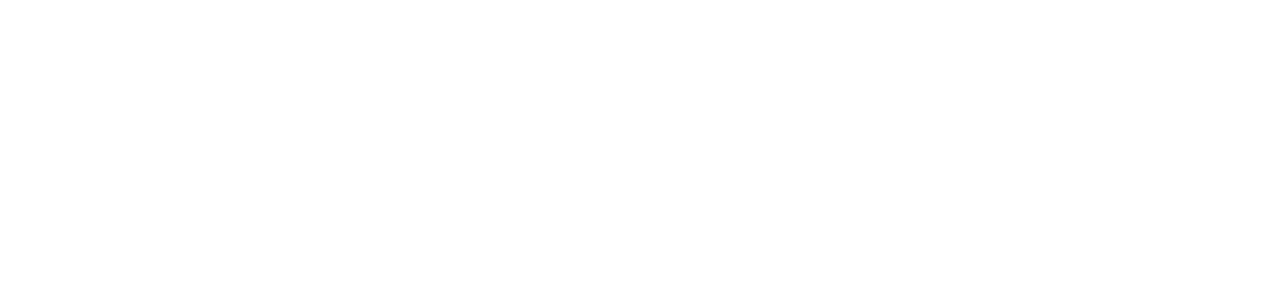
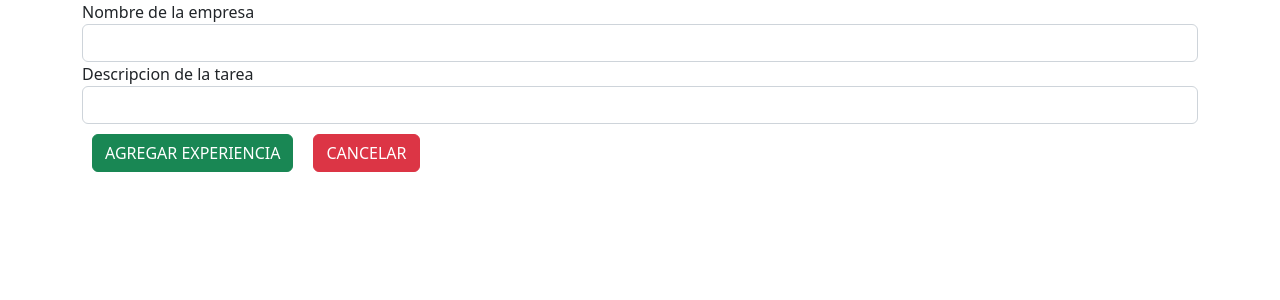
Before and after one commit to Dighitalsoluciones/FrontArgPro, an Angular app: page /nuevaexp in a window 1280 px wide. Before the commit this address led to /. Shown: the top 300 px of the page. Built offline with nearby package versions, Linux system fonts and the light colour scheme.

Commit message:
funciona agregar, editar experiencias

```diff
--- a/src/app/app-routing.module.ts
+++ b/src/app/app-routing.module.ts
@@ -1,11 +1,15 @@
 import { NgModule } from '@angular/core';
 import { RouterModule, Routes } from '@angular/router';
+import { EditExperienciaComponent } from './componentes/experiencias/edit-experiencia.component';
+import { NewExperienciaComponent } from './componentes/experiencias/new-experiencia.component';
 import { HomeComponent } from './componentes/home/home.component';
 import { LoginComponent } from './componentes/login/login.component';
 
 const routes: Routes = [
   {path:'', component: HomeComponent},
-  {path:'login', component: LoginComponent}
+  {path:'login', component: LoginComponent},
+  {path: 'nuevaexp', component: NewExperienciaComponent},
+  {path: 'editexp/:id', component: EditExperienciaComponent}
 ];
 
 @NgModule({
--- /dev/null
+++ b/src/app/componentes/experiencias/edit-experiencia.component.css
@@ -0,0 +1,3 @@
+#botonAgregar{
+    margin: 10px 10px;
+}
--- /dev/null
+++ b/src/app/componentes/experiencias/edit-experiencia.component.html
@@ -0,0 +1,23 @@
+<div class="container">
+    <div class="row">
+        <div>
+            <form (ngSubmit)="onUpdate()" novalidate #f="ngForm">
+                <div class="form-group">
+                    <label for="nombreExp"> Nombre de la empresa</label>
+                    <input type="text" class="form-control" id="nombreExp" name="nombreExp" [(ngModel)]="expLab.nombreExp" required>
+                </div>
+                <div class="form-group">
+                    <label for="descripcionExp"> Descripcion de la tarea</label>
+                    <input type="text" class="form-control" id="descripcionExp" name="descripcionExp" [(ngModel)]="expLab.descripcionExp" required>
+                </div>
+                <button class="btn btn-warning" id="botonAgregar" >
+                    ACTUALIZAR EXPERIENCIA
+                </button>
+                <button class="btn btn-danger" id="botonAgregar" routerLink="''">
+                    CANCELAR
+                </button>
+
+            </form>
+        </div>
+    </div>
+</div>
--- /dev/null
+++ b/src/app/componentes/experiencias/edit-experiencia.component.ts
@@ -0,0 +1,42 @@
+import { Component, OnInit } from '@angular/core';
+import { ActivatedRoute, Router } from '@angular/router';
+import { Experiencia } from 'src/app/model/experiencia';
+import { SExperienciaService } from 'src/app/service/s-experiencia.service';
+
+@Component({
+  selector: 'app-edit-experiencia',
+  templateUrl: './edit-experiencia.component.html',
+  styleUrls: ['./edit-experiencia.component.css']
+})
+export class EditExperienciaComponent implements OnInit {
+  expLab : Experiencia = null;
+
+  constructor(private sExperiencia: SExperienciaService, private activatedRouter: ActivatedRoute,
+    private router: Router) { }
+
+  ngOnInit(): void {
+    const id = this.activatedRouter.snapshot.params['id'];
+    this.sExperiencia.detail(id).subscribe(
+      data =>{
+        this.expLab = data;
+      }, err =>{
+        alert("Error al modificar la experiencia");
+        this.router.navigate(['']);
+      }
+    )
+  }
+
+  onUpdate(): void{
+      const id = this.activatedRouter.snapshot.params['id'];
+      this.sExperiencia.update(id, this.expLab).subscribe(
+        data => {alert("Experiencia modificada correctamente");
+          this.router.navigate(['']);
+        }, err =>{
+          alert("Error al modificar la experiencia");
+          this.router.navigate(['']);
+        }
+      )
+    }
+
+
+}
--- a/src/app/componentes/experiencias/experiencias.component.html
+++ b/src/app/componentes/experiencias/experiencias.component.html
@@ -2,14 +2,21 @@
     <div class="col-md-12 container-fluid">
       <div class="card mb-3" style="border-radius: 32px; background-color: darkseagreen;">
         <div class="card-body">
-          <a href="#" class="brillo">Experiencias<span></span></a>
+          <a href="#" class="brillo">Experiencias<span></span> </a>
+          <button class="btn btn-outline-dark rounded" style="margin: 10px 5px 18px 15px;" routerLink="/nuevaexp" *ngIf="isLogged" title="Agregar Experiencia"><i class="fas fa-plus"></i>
+          </button>
 
-          <div>
 
-            <table class="table">
-              <tbody>
-                <tr></tr>
-              </tbody>
-            </table>
+          <div *ngFor="let Experiencia of expe">
+            <img class="logo-miniatura" src="https://res.cloudinary.com/dighitalsoluciones/image/upload/v1659454739/IMG%20PROYECTO%20INTEGRADOR/logodeveloper_lqwodl.png">
+              <h6 class="format-experiencias">{{Experiencia.nombreExp}}
+                <button class="btn btn-outline-dark rounded float-end espaciado-botones" *ngIf="isLogged" routerLink="/editexp/{{Experiencia.id}}" title="Editar">
+                  <i class="far fa-edit"></i></button>
+                <button class="btn btn-outline-dark rounded float-end espaciado-botones" *ngIf="isLogged" title="Eliminar">
+                  <i class="fas fa-trash-alt"></i></button>
+              </h6>
+              <p class="format-experiencias">{{Experiencia.descripcionExp}}</p>
+              <p class="format-experiencias">Marzo 2020 - Actualidad</p>
+              <p class="format-experiencias">Buenos Aires, Argentina</p>
 
           </div>
--- /dev/null
+++ b/src/app/componentes/experiencias/new-experiencia.component.css
@@ -0,0 +1,3 @@
+#botonAgregar{
+    margin: 10px 10px;
+}
--- /dev/null
+++ b/src/app/componentes/experiencias/new-experiencia.component.html
@@ -0,0 +1,23 @@
+<div class="container">
+    <div class="row">
+        <div>
+            <form (ngSubmit)="onCreate()" novalidate #f="ngForm">
+                <div class="form-group">
+                    <label for="nombreExp"> Nombre de la empresa</label>
+                    <input type="text" class="form-control" id="nombreExp" name="nombreExp" [(ngModel)]="nombreExp" required>
+                </div>
+                <div class="form-group">
+                    <label for="descripcionExp"> Descripcion de la tarea</label>
+                    <input type="text" class="form-control" id="descripcionExp" name="descripcionExp" [(ngModel)]="descripcionExp" required>
+                </div>
+                <button class="btn btn-success" id="botonAgregar">
+                    AGREGAR EXPERIENCIA
+                </button>
+                <button class="btn btn-danger" id="botonAgregar" routerLink="''">
+                    CANCELAR
+                </button>
+
+            </form>
+        </div>
+    </div>
+</div>
--- /dev/null
+++ b/src/app/componentes/experiencias/new-experiencia.component.ts
@@ -0,0 +1,32 @@
+import { Component, OnInit } from '@angular/core';
+import { Router } from '@angular/router';
+import { Experiencia } from 'src/app/model/experiencia';
+import { SExperienciaService } from 'src/app/service/s-experiencia.service';
+
+@Component({
+  selector: 'app-new-experiencia',
+  templateUrl: './new-experiencia.component.html',
+  styleUrls: ['./new-experiencia.component.css']
+})
+export class NewExperienciaComponent implements OnInit {
+  nombreExp: string = '';
+  descripcionExp: string = '';
+
+  constructor(private sExperiencia: SExperienciaService, private router: Router) { }
+
+  ngOnInit(): void {
+  }
+
+  onCreate(): void{
+    const expe = new Experiencia(this.nombreExp, this.descripcionExp);
+    this.sExperiencia.save(expe).subscribe(
+      data=>{alert("Experiencia creada correctamente");
+      this.router.navigate(['']);
+    }, err =>{
+      alert("Fallo en la creación");
+      this.router.navigate([''])
+    }
+    )
+  }
+
+}
--- a/tsconfig.json
+++ b/tsconfig.json
@@ -6,6 +6,7 @@
     "outDir": "./dist/out-tsc",
     "forceConsistentCasingInFileNames": true,
     "strict": true,
+    "strictNullChecks": false,
     "noImplicitOverride": true,
     "noPropertyAccessFromIndexSignature": true,
     "noImplicitReturns": true,
```
Also changed, not shown: src/app/app.module.ts (+9 -1 lines), 1 other file (tests, documents, lock files or other folders).
